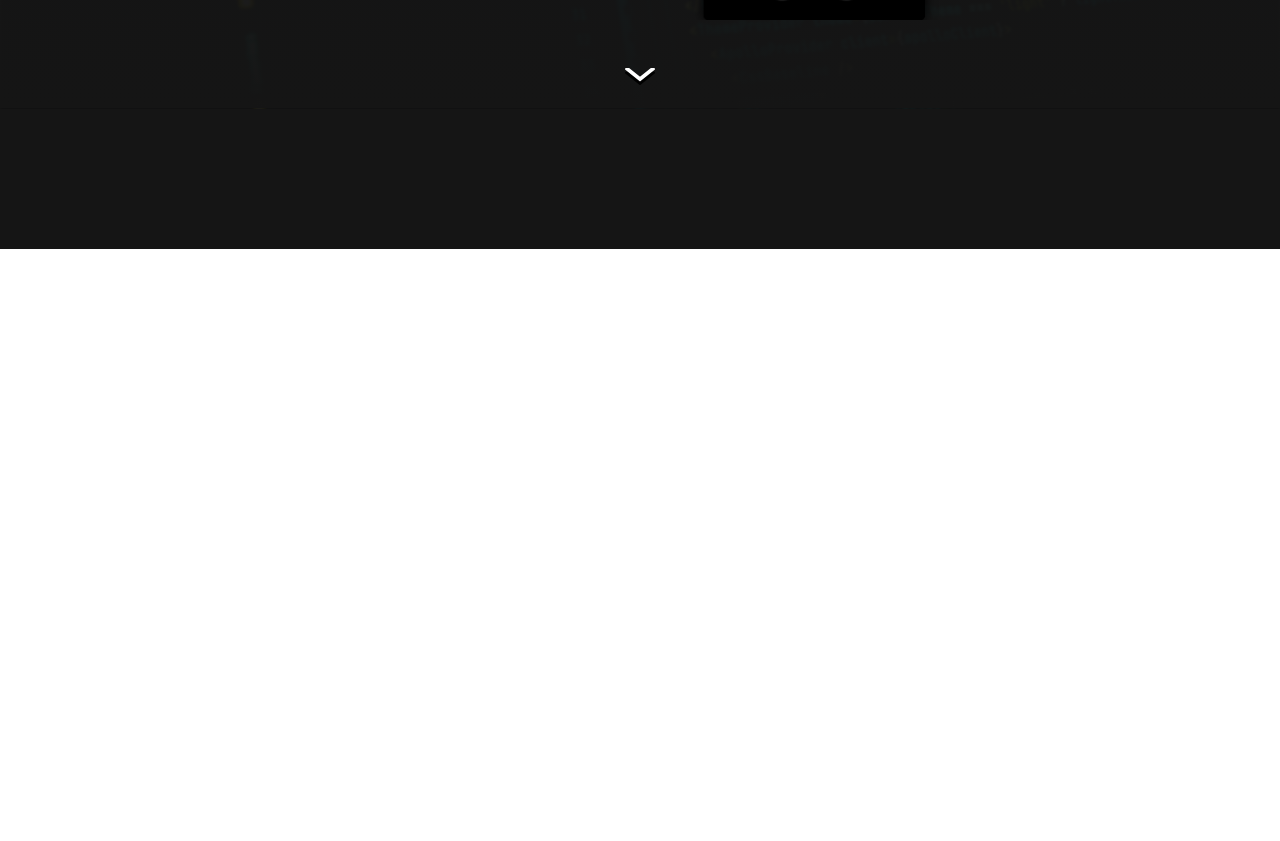
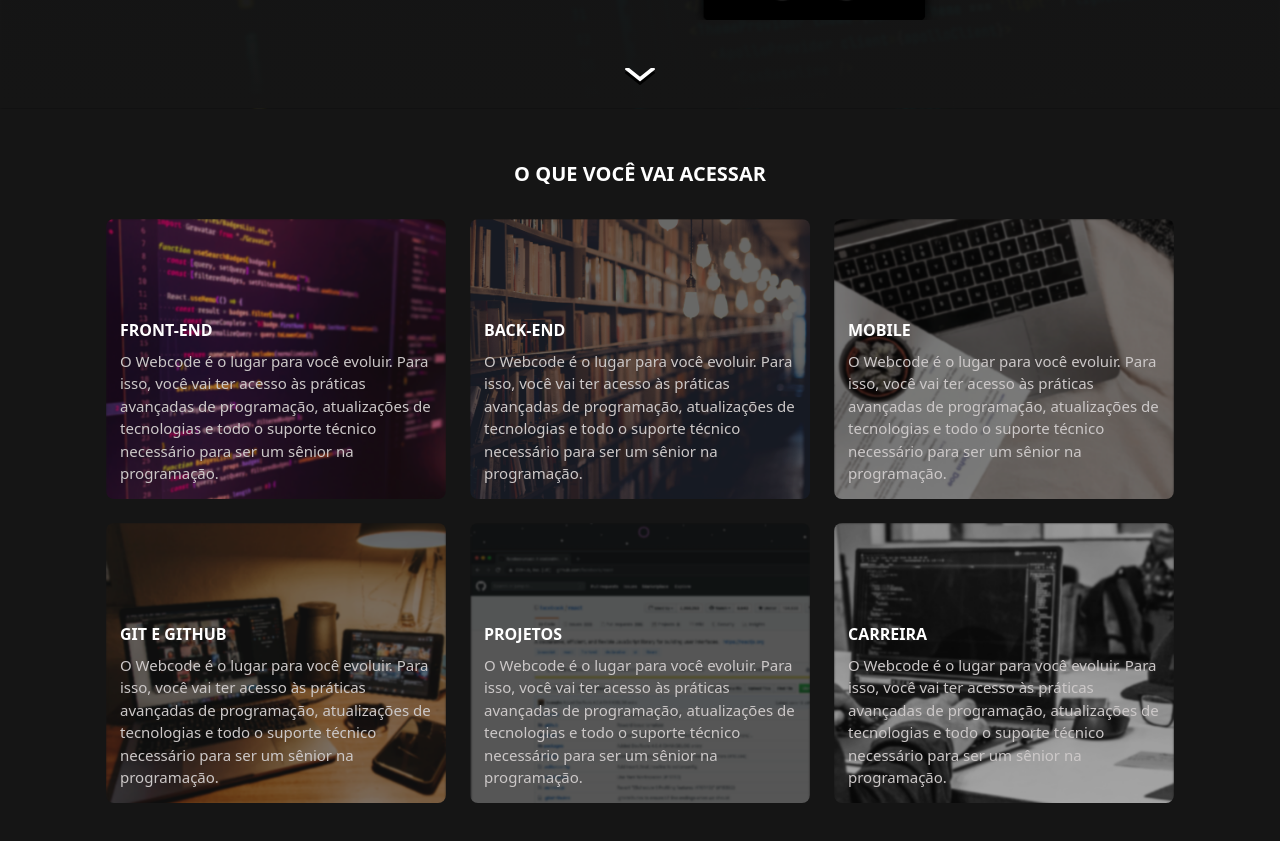
Before and after one commit to Dudu-Souza/webcode_frontend, a Next.js app: page / in a window 1280 px wide. Shown: the part 551-1392 px from the top of the page. Before the commit the page ends 800 px from the top, so only its background shows below. Built offline with nearby package versions, Linux system fonts and the light colour scheme.

Commit message:
Criação dos elementos, do visual e também da sua responsividade - Seção de cards, homeNoAuth

```diff
--- a/pages/index.tsx
+++ b/pages/index.tsx
@@ -2,6 +2,7 @@
 import styles from "../styles/HomeNoAuth.module.scss";
 import HeaderNoAuth from "@/src/components/homeNoAuth/headerNoAuth";
 import PresentationSection from "@/src/components/homeNoAuth/presentationSection";
+import CardsSection from "@/src/components/homeNoAuth/cardsSection";
 
 const HomeNoAuth = () => {
   return (
@@ -20,6 +21,7 @@
           <HeaderNoAuth />
           <PresentationSection />
         </div>
+        <CardsSection />
       </main>
     </>
   );
--- /dev/null
+++ b/src/components/homeNoAuth/cardsSection/index.tsx
@@ -0,0 +1,50 @@
+import { Container } from "reactstrap";
+import styles from "./styles.module.scss";
+
+const CardsSection = function () {
+    return (
+        <>
+            <p className={styles.sectionTitle}>O QUE VOCÊ VAI ACESSAR</p>
+            <Container className="d-flex flex-wrap justify-content-center gap-4 pb-5">
+                <div className={styles.card1}>
+                    <p className={styles.cardTitle}>FRONT-END</p>
+                    <p className={styles.cardDescription}>
+                        O Webcode é o lugar para você evoluir. Para isso, você vai ter acesso às práticas avançadas de programação, atualizações de tecnologias e todo o suporte técnico necessário para ser um sênior na programação.
+                    </p>
+                </div>
+                <div className={styles.card2}>
+                    <p className={styles.cardTitle}>BACK-END</p>
+                    <p className={styles.cardDescription}>
+                        O Webcode é o lugar para você evoluir. Para isso, você vai ter acesso às práticas avançadas de programação, atualizações de tecnologias e todo o suporte técnico necessário para ser um sênior na programação.
+                    </p>
+                </div>
+                <div className={styles.card3}>
+                    <p className={styles.cardTitle}>MOBILE</p>
+                    <p className={styles.cardDescription}>
+                        O Webcode é o lugar para você evoluir. Para isso, você vai ter acesso às práticas avançadas de programação, atualizações de tecnologias e todo o suporte técnico necessário para ser um sênior na programação.
+                    </p>
+                </div>
+                <div className={styles.card4}>
+                    <p className={styles.cardTitle}>GIT E GITHUB</p>
+                    <p className={styles.cardDescription}>
+                        O Webcode é o lugar para você evoluir. Para isso, você vai ter acesso às práticas avançadas de programação, atualizações de tecnologias e todo o suporte técnico necessário para ser um sênior na programação.
+                    </p>
+                </div>
+                <div className={styles.card5}>
+                    <p className={styles.cardTitle}>PROJETOS</p>
+                    <p className={styles.cardDescription}>
+                        O Webcode é o lugar para você evoluir. Para isso, você vai ter acesso às práticas avançadas de programação, atualizações de tecnologias e todo o suporte técnico necessário para ser um sênior na programação.
+                    </p>
+                </div>
+                <div className={styles.card6}>
+                    <p className={styles.cardTitle}>CARREIRA</p>
+                    <p className={styles.cardDescription}>
+                        O Webcode é o lugar para você evoluir. Para isso, você vai ter acesso às práticas avançadas de programação, atualizações de tecnologias e todo o suporte técnico necessário para ser um sênior na programação.
+                    </p>
+                </div>
+            </Container>
+        </>
+    );
+};
+
+export default CardsSection;
--- /dev/null
+++ b/src/components/homeNoAuth/cardsSection/styles.module.scss
@@ -0,0 +1,70 @@
+@import "../../../../styles/colors.module.scss";
+
+.sectionTitle {
+    font-size: 20px;
+    font-weight: bold;
+    text-align: center;
+    padding: 50px 0px 30px 0px;
+}
+
+.card {
+    width: 340px;
+    height: 280px;
+    border-radius: 8px;
+    padding: 14px;
+    background-size: cover;
+    display: flex;
+    flex-direction: column;
+    justify-content: flex-end;
+    transition: .3s;
+
+    .cardTitle {
+        transition: .3s;
+        font-weight: bold;
+        margin-bottom: 8px;
+    }
+
+    .cardDescription {
+        font-size: 15px;
+        color: $lightGray;
+    }
+
+    &:hover {
+        transform: scale(1.03);
+
+        .cardTitle {
+            font-size: 18px;
+            margin-left: 8px;
+        }
+    }
+}
+
+.card1 {
+    @extend .card;
+    background-image: url("../../../../public/homeNoAuth/imgFrontend.png");
+}
+
+.card2 {
+    @extend .card;
+    background-image: url("../../../../public/homeNoAuth/imgBackend.png");
+}
+
+.card3 {
+    @extend .card;
+    background-image: url("../../../../public/homeNoAuth/imgMobile.png");
+}
+
+.card4 {
+    @extend .card;
+    background-image: url("../../../../public/homeNoAuth/imgGit.png");
+}
+
+.card5 {
+    @extend .card;
+    background-image: url("../../../../public/homeNoAuth/imgProjects.png");
+}
+
+.card6 {
+    @extend .card;
+    background-image: url("../../../../public/homeNoAuth/imgCareer.png");
+}
```
